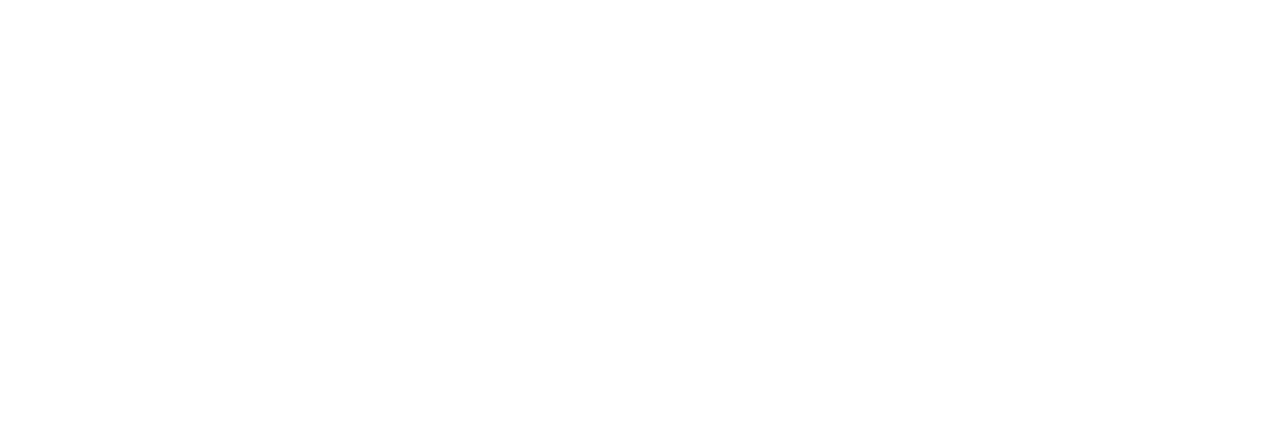
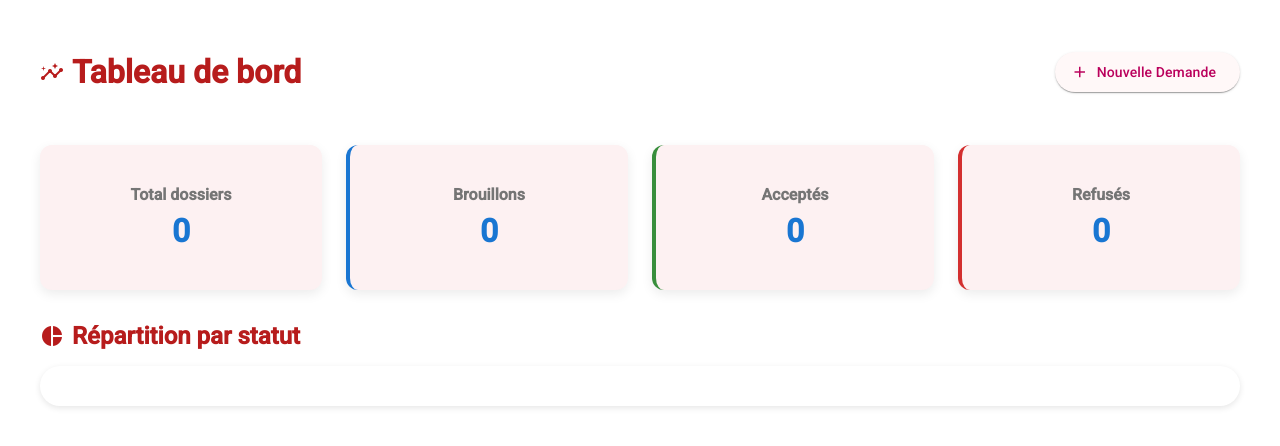
Before and after one commit to imanebf/Workflow-Bancaire, an Angular app: page /tableau-de-bord in a window 1280 px wide. Before the commit this address led to /. Shown: the top 446 px of the page. Built offline with nearby package versions, Linux system fonts and the light colour scheme.

Commit message:
add analytics dashboard with statistics and status distribution

```diff
--- a/src/app/app.routes.ts
+++ b/src/app/app.routes.ts
@@ -2,9 +2,11 @@
 import { DraftApplicationComponent } from './pages/draft-application/draft-application.component';
 import { MyApplicationsComponent } from './pages/my-applications/my-applications.component';
 import { ApplicationDetailComponent } from './pages/application-detail/application-detail.component';
+import { DashboardAnalyticsComponent } from './pages/dashboard-analytics/dashboard-analytics.component';
 
 export const routes: Routes = [
-  { path: '', redirectTo: '/nouvelle-demande', pathMatch: 'full' },
+  { path: '', redirectTo: '/tableau-de-bord', pathMatch: 'full' },
+  { path: 'tableau-de-bord', component: DashboardAnalyticsComponent },
   { path: 'nouvelle-demande', component: DraftApplicationComponent },
   { path: 'nouvelle-demande/:id', component: DraftApplicationComponent },
   { path: 'mes-dossiers', component: MyApplicationsComponent },
--- /dev/null
+++ b/src/app/pages/dashboard-analytics/dashboard-analytics.component.html
@@ -0,0 +1,52 @@
+<div class="analytics-container">
+  <div class="header">
+    <h1><mat-icon>insights</mat-icon> Tableau de bord</h1>
+    <button mat-raised-button color="primary" (click)="router.navigate(['/nouvelle-demande'])">
+      <mat-icon>add</mat-icon> Nouvelle Demande
+    </button>
+  </div>
+
+  <div class="stats-grid">
+    <mat-card class="stat-card">
+      <mat-card-content>
+        <h3>Total dossiers</h3>
+        <p class="value">{{ totalDossiers }}</p>
+      </mat-card-content>
+    </mat-card>
+
+    <mat-card class="stat-card" style="border-left: 4px solid #1976d2;">
+      <mat-card-content>
+        <h3>Brouillons</h3>
+        <p class="value">{{ brouillons }}</p>
+      </mat-card-content>
+    </mat-card>
+
+    <mat-card class="stat-card" style="border-left: 4px solid #388e3c;">
+      <mat-card-content>
+        <h3>Acceptés</h3>
+        <p class="value">{{ acceptes }}</p>
+      </mat-card-content>
+    </mat-card>
+
+    <mat-card class="stat-card" style="border-left: 4px solid #d32f2f;">
+      <mat-card-content>
+        <h3>Refusés</h3>
+        <p class="value">{{ refuses }}</p>
+      </mat-card-content>
+    </mat-card>
+  </div>
+
+  <div class="chart-section">
+    <h2><mat-icon>pie_chart</mat-icon> Répartition par statut</h2>
+    <div class="chart-container">
+      <div class="chart-segment" *ngFor="let item of chartData" [style.width.%]="item.percent" [style.backgroundColor]="getStatusColor(item.status)">
+        <span>{{ item.label }} ({{ item.count }})</span>
+      </div>
+    </div>
+  </div>
+
+  <div class="activity-section" *ngIf="derniereActivite">
+    <h2><mat-icon>history</mat-icon> Dernière activité</h2>
+    <p>Votre dernier dossier a été créé le {{ derniereActivite | date:'dd/MM/yyyy HH:mm' }}</p>
+  </div>
+</div>
--- /dev/null
+++ b/src/app/pages/dashboard-analytics/dashboard-analytics.component.scss
@@ -0,0 +1,93 @@
+.analytics-container {
+  max-width: 1200px;
+  margin: 2rem auto;
+  padding: 0 1rem;
+}
+
+.header {
+  display: flex;
+  justify-content: space-between;
+  align-items: center;
+  margin-bottom: 2rem;
+  flex-wrap: wrap;
+  gap: 1rem;
+
+  h1 {
+    display: flex;
+    align-items: center;
+    gap: 0.5rem;
+    font-weight: 600;
+    color: #b71c1c;
+  }
+}
+
+.stats-grid {
+  display: grid;
+  grid-template-columns: repeat(auto-fit, minmax(200px, 1fr));
+  gap: 1.5rem;
+  margin-bottom: 2rem;
+}
+
+.stat-card {
+  border-radius: 12px;
+  box-shadow: 0 4px 12px rgba(0,0,0,0.08);
+  text-align: center;
+  padding: 1.5rem 1rem;
+
+  h3 {
+    margin: 0 0 0.5rem;
+    color: #757575;
+    font-size: 1rem;
+  }
+
+  .value {
+    font-size: 2rem;
+    font-weight: 700;
+    margin: 0;
+    color: #1976d2;
+  }
+}
+
+.chart-section {
+  margin: 2rem 0;
+  h2 {
+    display: flex;
+    align-items: center;
+    gap: 0.5rem;
+    margin-bottom: 1rem;
+    color: #b71c1c;
+  }
+}
+
+.chart-container {
+  display: flex;
+  height: 40px;
+  border-radius: 20px;
+  overflow: hidden;
+  box-shadow: 0 2px 6px rgba(0,0,0,0.1);
+}
+
+.chart-segment {
+  display: flex;
+  align-items: center;
+  justify-content: center;
+  color: white;
+  font-size: 0.85rem;
+  font-weight: 600;
+  text-shadow: 0 1px 2px rgba(0,0,0,0.5);
+}
+
+.activity-section {
+  background: #f9f9f9;
+  padding: 1.5rem;
+  border-radius: 12px;
+  margin-top: 2rem;
+
+  h2 {
+    display: flex;
+    align-items: center;
+    gap: 0.5rem;
+    margin-bottom: 0.5rem;
+    color: #b71c1c;
+  }
+}
--- /dev/null
+++ b/src/app/pages/dashboard-analytics/dashboard-analytics.component.ts
@@ -0,0 +1,71 @@
+import { Component, OnInit } from '@angular/core';
+import { CommonModule } from '@angular/common';
+import { MatButtonModule } from '@angular/material/button';
+import { MatCardModule } from '@angular/material/card';
+import { MatIconModule } from '@angular/material/icon';
+import { Router } from '@angular/router';
+import { MockDataService } from '../../services/mock-data.service';
+import { ApplicationStatus } from '../../models/application.model';
+
+@Component({
+  selector: 'app-dashboard-analytics',
+  standalone: true,
+  imports: [CommonModule, MatCardModule, MatButtonModule, MatIconModule],
+  templateUrl: './dashboard-analytics.component.html',
+  styleUrls: ['./dashboard-analytics.component.scss']
+})
+export class DashboardAnalyticsComponent implements OnInit {
+  totalDossiers = 0;
+  brouillons = 0;
+  soumis = 0;
+  acceptes = 0;
+  refuses = 0;
+  derniereActivite: Date | null = null;
+
+  chartData: { status: ApplicationStatus; label: string; count: number; percent: number }[] = [];
+
+  statusColors: Record<ApplicationStatus, string> = {
+    'Brouillon': '#9e9e9e',
+    'Soumis': '#1976d2',
+    'Pre-analyse': '#388e3c',
+    'Documents requis': '#f57c00',
+    'Analyse finale': '#7b1fa2',
+    'Offre generee': '#0288d1',
+    'Signature': '#d32f2f',
+    'Accepte': '#388e3c',
+    'Refuse': '#d32f2f'
+  };
+
+  constructor(
+    private mockData: MockDataService,
+    public router: Router
+  ) {}
+
+  ngOnInit(): void {
+    this.mockData.applications$.subscribe(apps => {
+      this.totalDossiers = apps.length;
+      this.brouillons = apps.filter(a => a.status === 'Brouillon').length;
+      this.soumis = apps.filter(a => a.status === 'Soumis').length;
+      this.acceptes = apps.filter(a => a.status === 'Accepte').length;
+      this.refuses = apps.filter(a => a.status === 'Refuse').length;
+      this.derniereActivite = apps.length > 0 ? apps[0].createdAt : null;
+
+      const counts = apps.reduce((acc, app) => {
+        acc[app.status] = (acc[app.status] || 0) + 1;
+        return acc;
+      }, {} as Record<ApplicationStatus, number>);
+
+      const total = apps.length;
+      this.chartData = Object.entries(counts).map(([status, count]) => ({
+        status: status as ApplicationStatus,
+        label: status,
+        count,
+        percent: total > 0 ? (count / total) * 100 : 0
+      }));
+    });
+  }
+
+  getStatusColor(status: ApplicationStatus): string {
+    return this.statusColors[status] || '#9e9e9e';
+  }
+}
```
